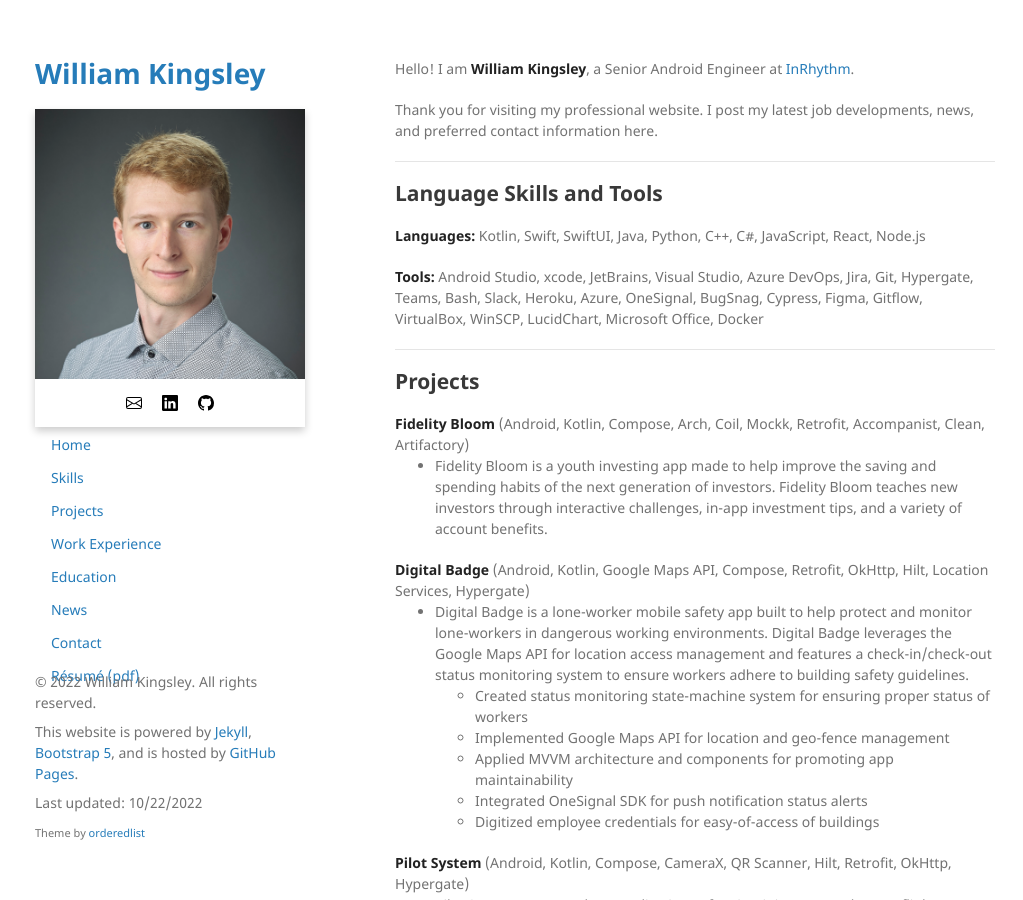
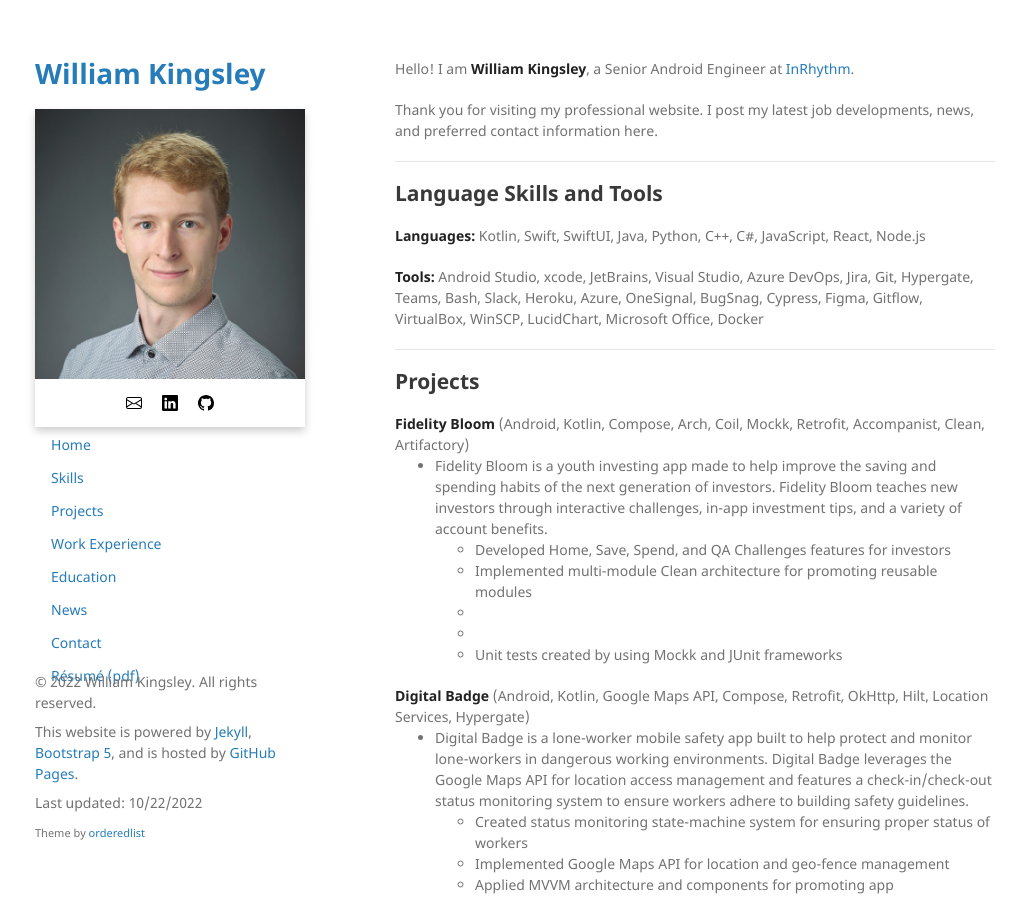
Before and after one commit to data-programmer/data-programmer.github.io, a Jekyll site: the page built from index.md, in a window 1280 px wide and 900 px high. Shown: the whole window, without its empty margins (125-1148 px from the left). Built offline with Jekyll 4.4.1, drawn with Linux system fonts in a browser that asks for light colours.

Commit message:
Adding info

```diff
--- a/_data/projects.yml
+++ b/_data/projects.yml
@@ -2,13 +2,13 @@
   employer: "Fidelity Investments"
   tech: "(Android, Kotlin, Compose, Arch, Coil, Mockk, Retrofit, Accompanist, Clean, Artifactory)"
   desc: "Fidelity Bloom is a youth investing app made to help improve the saving and spending habits of the next generation of investors. Fidelity Bloom teaches new investors through interactive challenges, in-app investment tips, and a variety of account benefits."
-  showpoints: false
+  showpoints: true
   points:
+    - point: "Developed Home, Save, Spend, and QA Challenges features for investors"
+    - point: "Implemented multi-module Clean architecture for promoting reusable modules"
     - point: ""
     - point: ""
-    - point: ""
-    - point: ""
-    - point: ""
+    - point: "Unit tests created by using Mockk and JUnit frameworks"
 
 - title: "Digital Badge"
   employer: "Northrop Grumman Corporation"
```
